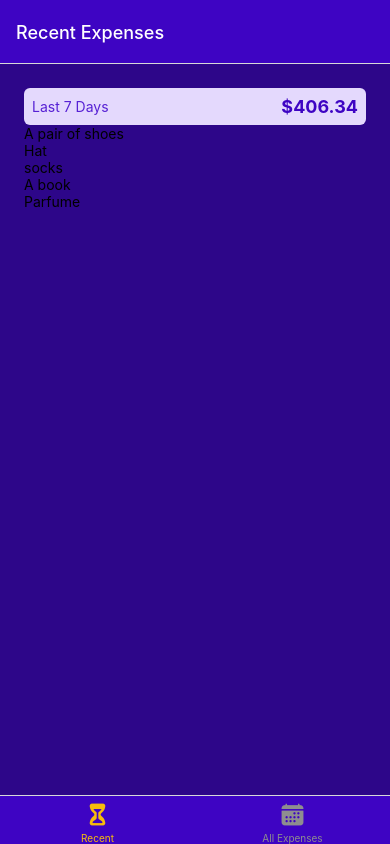
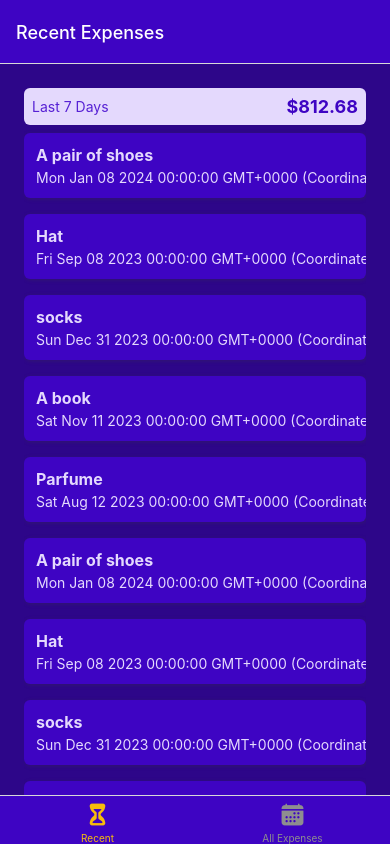
Before and after one commit to SetRedEyes/expense-tracker, a React Native app: screen / in a window 390 px wide. Built offline with nearby package versions, Linux system fonts and the light colour scheme.

Commit message:
Working on Expenses List item

```diff
--- /dev/null
+++ b/src/components/ExpensesOutput/ExpenseListItem.tsx
@@ -0,0 +1,70 @@
+import { FlatList, Pressable, StyleSheet, Text, View } from "react-native";
+import { IExpense } from "../../types/Expense";
+import { COLORS } from "../../constants/colors";
+
+interface ExpenseListItemProps {
+  description: string;
+  amount: number;
+  date: Date;
+}
+
+export const ExpenseListItem = ({
+  description,
+  amount,
+  date,
+}: ExpenseListItemProps) => {
+  return (
+    <Pressable>
+      <View style={styles.expenseItem}>
+        <View>
+          <Text style={[styles.textBase, styles.description]}>
+            {description}
+          </Text>
+          <Text style={styles.textBase}>{date.toString()}</Text>
+        </View>
+        <View style={styles.amountContainer}>
+          <Text style={styles.amount}>{amount}</Text>
+        </View>
+      </View>
+    </Pressable>
+  );
+};
+
+const styles = StyleSheet.create({
+  expenseItem: {
+    padding: 12,
+    marginVertical: 8,
+    backgroundColor: COLORS.primary500,
+    flexDirection: "row",
+    justifyContent: "space-between",
+    borderRadius: 6,
+    elevation: 3,
+    shadowColor: COLORS.gray500,
+    shadowRadius: 4,
+    shadowOffset: {
+      width: 1,
+      height: 1,
+    },
+    shadowOpacity: 0.4,
+  },
+  textBase: {
+    color: COLORS.primary50,
+  },
+  description: {
+    fontSize: 16,
+    marginBottom: 4,
+    fontWeight: "bold",
+  },
+  amountContainer: {
+    paddingHorizontal: 12,
+    paddingVertical: 4,
+    backgroundColor: "white",
+    justifyContent: "center",
+    alignItems: "center",
+    borderRadius: 4,
+  },
+  amount: {
+    color: COLORS.primary500,
+    fontWeight: "bold",
+  },
+});
--- a/src/components/ExpensesOutput/ExpensesList.tsx
+++ b/src/components/ExpensesOutput/ExpensesList.tsx
@@ -1,16 +1,23 @@
 import { FlatList, Text } from "react-native";
-import { IExpenses } from "../../types/Expenses";
+import { IExpense } from "../../types/Expense";
+import { ExpenseListItem } from "./ExpenseListItem";
 
 interface ExpensesListProps {
-  expenses: IExpenses[];
+  expenses: IExpense[];
 }
 
 export const ExpensesList = ({ expenses }: ExpensesListProps) => {
-  const renderItem = ({ item }: { item: IExpenses }) => {
-    return <Text>{item.description}</Text>;
+  const renderItem = ({ item }: { item: IExpense }) => {
+    return (
+      <ExpenseListItem
+        description={item.description}
+        date={item.date}
+        amount={item.amount}
+      />
+    );
   };
 
-  const keyExtractor = (item: IExpenses) => item.id.toString();
+  const keyExtractor = (item: IExpense) => item.id.toString();
 
   return (
     <FlatList
--- a/src/components/ExpensesOutput/ExpensesOutput.tsx
+++ b/src/components/ExpensesOutput/ExpensesOutput.tsx
@@ -1,10 +1,10 @@
 import { StyleSheet, View } from "react-native";
 import { ExpensesSummary } from "./ExpensesSummary";
 import { ExpensesList } from "./ExpensesList";
-import { IExpenses } from "../../types/Expenses";
+import { IExpense } from "../../types/Expense";
 import { COLORS } from "../../constants/colors";
 
-const DUMMY_EXPENSES: IExpenses[] = [
+const DUMMY_EXPENSES: IExpense[] = [
   {
     id: "e1",
     description: "A pair of shoes",
@@ -35,10 +35,40 @@ const DUMMY_EXPENSES: IExpenses[] = [
     amount: 200.99,
     date: new Date("2023-08-12"),
   },
+  {
+    id: "e6",
+    description: "A pair of shoes",
+    amount: 94.12,
+    date: new Date("2024-01-08"),
+  },
+  {
+    id: "e7",
+    description: "Hat",
+    amount: 94.12,
+    date: new Date("2023-09-08"),
+  },
+  {
+    id: "e8",
+    description: "socks",
+    amount: 2.12,
+    date: new Date("2023-12-31"),
+  },
+  {
+    id: "e9",
+    description: "A book",
+    amount: 14.99,
+    date: new Date("2023-11-11"),
+  },
+  {
+    id: "e10",
+    description: "Parfume",
+    amount: 200.99,
+    date: new Date("2023-08-12"),
+  },
 ];
 
 interface ExpensesOutputProps {
-  expenses: IExpenses[];
+  expenses: IExpense[];
   expensesPeriod: string;
 }
 
@@ -57,7 +87,9 @@ export const ExpensesOutput = ({
 const styles = StyleSheet.create({
   container: {
     flex: 1,
-    padding: 24,
+    paddingHorizontal: 24,
+    paddingTop: 24,
+    paddingBottom: 0,
     backgroundColor: COLORS.primary700,
   },
 });
--- a/src/components/ExpensesOutput/ExpensesSummary.tsx
+++ b/src/components/ExpensesOutput/ExpensesSummary.tsx
@@ -1,10 +1,10 @@
 import { useMemo } from "react";
 import { StyleSheet, Text, View } from "react-native";
-import { IExpenses } from "../../types/Expenses";
+import { IExpense } from "../../types/Expense";
 import { COLORS } from "../../constants/colors";
 
 interface ExpensesSummaryProps {
-  expenses: IExpenses[];
+  expenses: IExpense[];
   periodName: string;
 }
 
--- a/src/types/Expenses.ts
+++ b/src/types/Expense.ts
@@ -1,4 +1,4 @@
-export interface IExpenses{
+export interface IExpense{
     id: string;
     description: string;
     amount: number;
```
